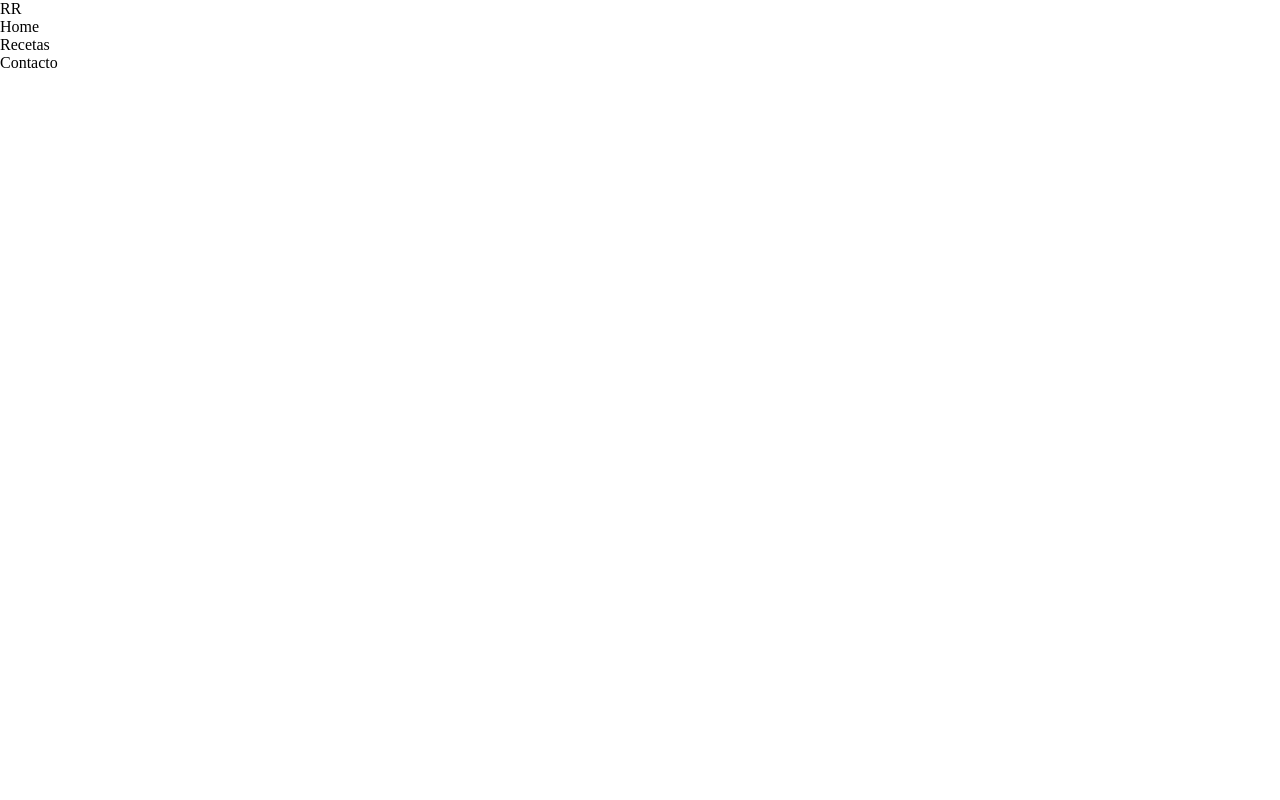
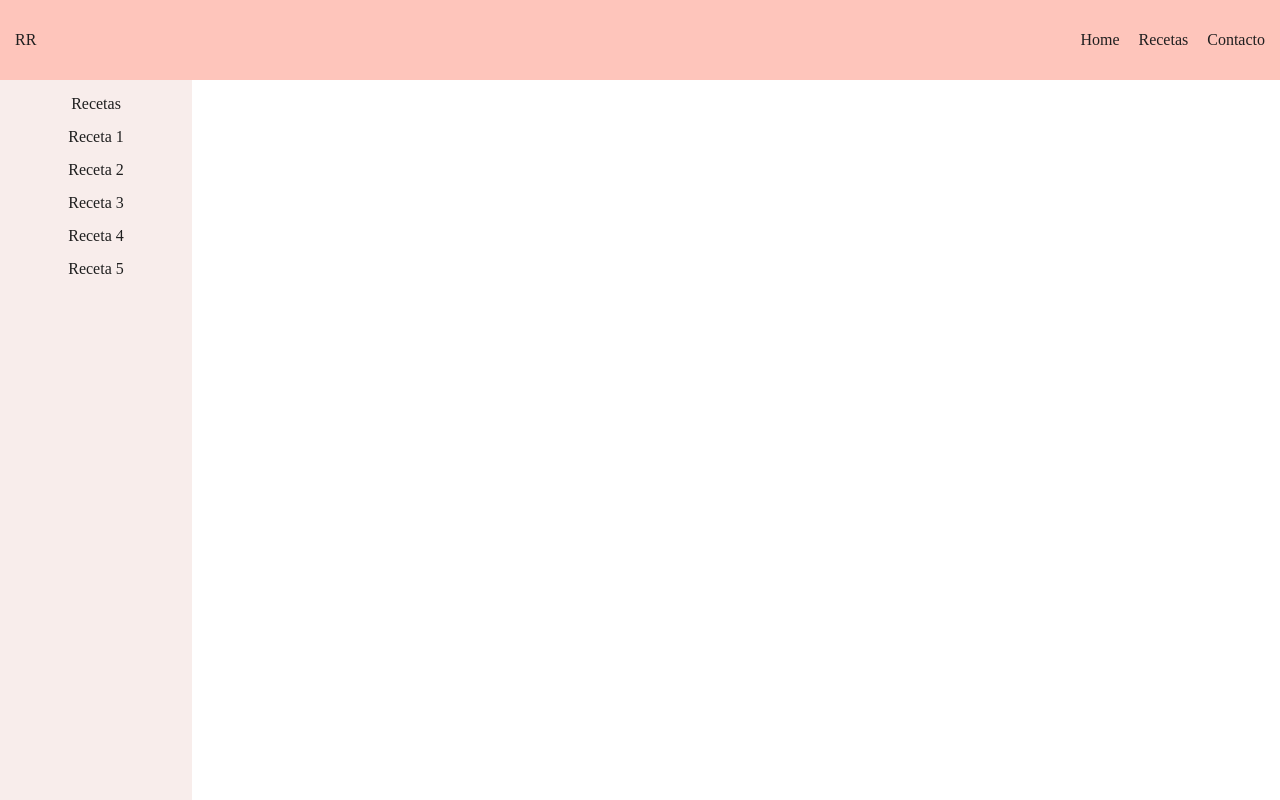
Before and after one commit to JulianLobos/RocioRecetas, a website: page index.html in a window 1280 px wide. Drawn offline with Linux system fonts and the light colour scheme; a web font is replaced by a local one.

Commit message:
agrego header y navBar

```diff
--- a/index.html
+++ b/index.html
@@ -4,19 +4,37 @@
     <meta charset="UTF-8">
     <meta http-equiv="X-UA-Compatible" content="IE=edge">
     <meta name="viewport" content="width=device-width, initial-scale=1.0">
+    <!-- fonts links -->
+    <link rel="preconnect" href="https://fonts.googleapis.com">
+    <link rel="preconnect" href="https://fonts.gstatic.com" crossorigin>
+    <link href="https://fonts.googleapis.com/css2?family=Kiwi+Maru:wght@300;400;500&display=swap" rel="stylesheet">
+    <!-- style links -->
     <link rel="stylesheet" href="css/style.css">
+    <!-- title -->
     <title>Rocio Recetas</title>
 </head>
 <body>
+    <!-- header -->
     <header>
         <div class="headerContainer">
             <p class="logo">RR</p>
             <ul class="headerList">
-                <li class="listItem">Home</li>
-                <li class="listItem">Recetas</li>
-                <li class="listItem">Contacto</li>
+                <li class="listItem"><a href="#">Home</a></li>
+                <li class="listItem"><a href="#">Recetas</a></li>
+                <li class="listItem"><a href="#">Contacto</a></li>
             </ul>
         </div>
     </header>
+    <!-- navigation bar -->
+    <nav class="navigationBar">
+        <p class="navTitle">Recetas</p>
+        <ul class="navList">
+            <li class="navRecipe"><a href="#">Receta 1</a></li>
+            <li class="navRecipe"><a href="#">Receta 2</a></li>
+            <li class="navRecipe"><a href="#">Receta 3</a></li>
+            <li class="navRecipe"><a href="#">Receta 4</a></li>
+            <li class="navRecipe"><a href="#">Receta 5</a></li>
+        </ul>
+    </nav>
 </body>
 </html>
--- a/sass/base/variables.scss
+++ b/sass/base/variables.scss
@@ -6,3 +6,4 @@ $rosa3: #FAE1DD;
 $azul: #F8EDEB;
 $azul2: #E8E8E4;
 $azul3: #D8E2DC;
+$negro: #1f1f1f;
--- a/sass/components/header.scss
+++ b/sass/components/header.scss
@@ -0,0 +1,23 @@
+header{
+    .headerContainer{
+        display: flex;
+        justify-content: space-between;
+        background-color: $rosa;
+        height: 10vh;
+        align-items: center;
+        .logo{
+            padding-left: 15px;
+        }
+        .headerList{
+            .listItem{
+                list-style: none;
+                display: inline-block;
+                padding-right: 15px;
+                a{
+                    text-decoration: none;
+                    color: $negro;
+                }
+            }
+        }
+    }
+}
--- /dev/null
+++ b/sass/components/navBar.scss
@@ -0,0 +1,22 @@
+.navigationBar{
+    background-color: $azul;
+    width: 15%;
+    height: 90vh;
+    display: flex;
+    flex-direction: column;
+    align-items: center;
+    .navTitle{
+        font-weight: 500;
+        margin: 15px 0;
+    }
+    .navList{
+        list-style: none;
+        .navRecipe{
+            margin-bottom: 15px;
+            a{
+                text-decoration: none;
+                color: $negro;
+            }
+        }
+    }
+}
--- a/sass/style.scss
+++ b/sass/style.scss
@@ -4,7 +4,13 @@
     padding: 0;
     box-sizing: border-box;
 }
+@import "base/variables.scss";
 
-@import "base/variables.scss";
+body{
+    font-family: 'Kiwi Maru', serif;
+    color: $negro;
+}
+
 @import "components/header.scss";
 @import "components/index.scss";
+@import "components/navBar.scss";
```
Also changed, not shown: css/style.css.
